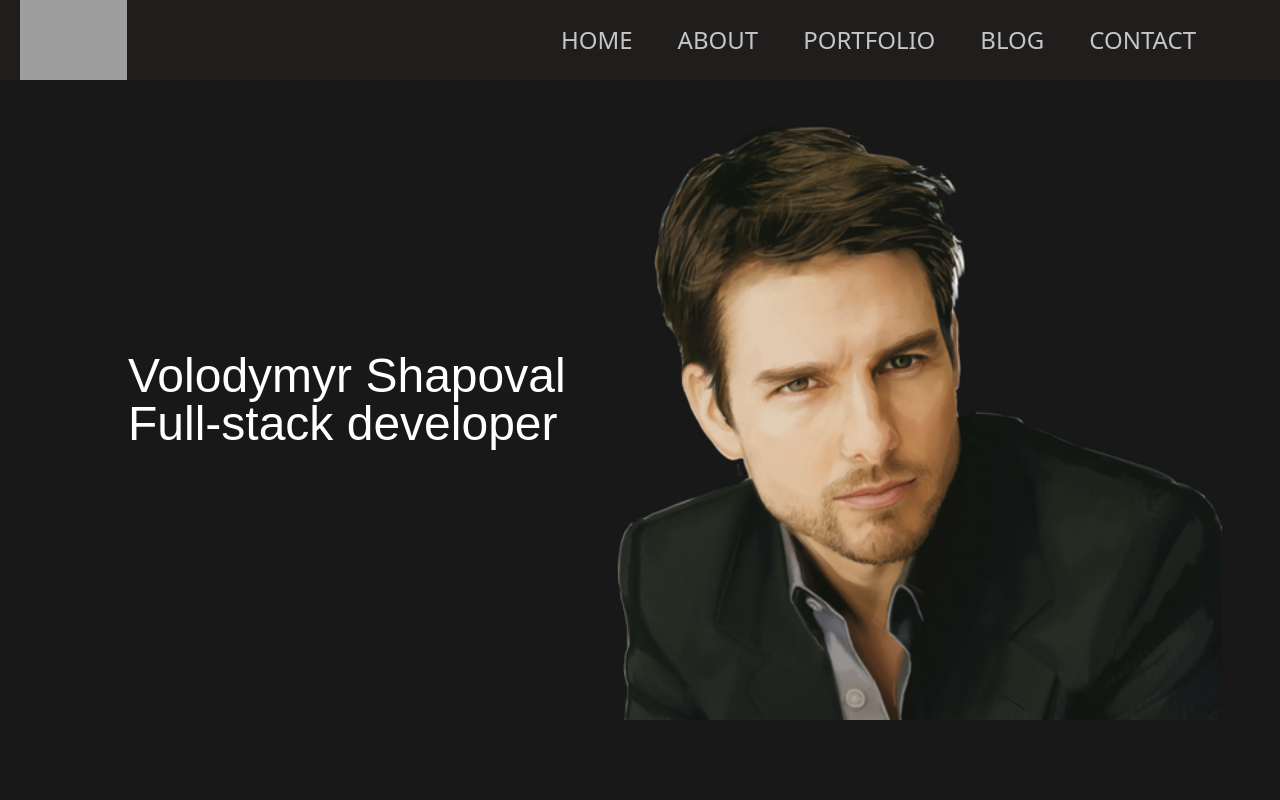
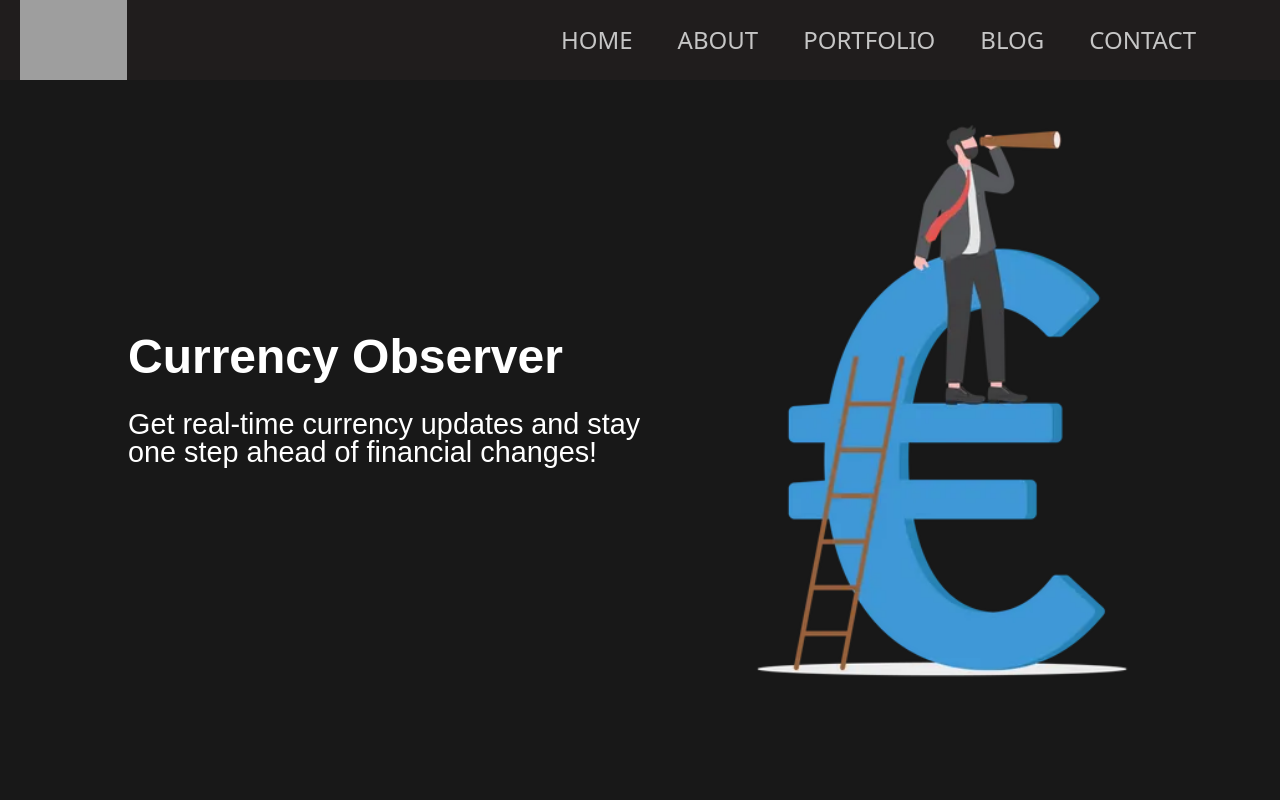
Before and after one commit to VolodymyrShapoval/CurrencyObserver, a React (Create React App) app in the folder CurrencyObserver.Client/: page / in a window 1280 px wide. Shown: the top 800 px of the page. Built offline with nearby package versions, Linux system fonts and the light colour scheme; grey boxes are pictures that could not be loaded.

Commit message:
style: update ProfileImage component, change heading styles in Title component

```diff
--- a/CurrencyObserver.Client/src/components/Main/Introduction/ProfileImage.js
+++ b/CurrencyObserver.Client/src/components/Main/Introduction/ProfileImage.js
@@ -1,7 +1,7 @@
 import React from 'react';
 
 const ProfileImage = () => (
-  <img className="introduction-image" src="/assets/images/tom_cruise_photo.png" alt="Profile" />
+  <img className="introduction-image" src="/assets/images/observerImg.webp" alt="Profile" />
 );
 
 export default ProfileImage;
--- a/CurrencyObserver.Client/src/components/Main/Introduction/Title.js
+++ b/CurrencyObserver.Client/src/components/Main/Introduction/Title.js
@@ -2,8 +2,8 @@ import React from 'react';
 
 const Title = () => (
   <div>
-    <h1 id="name-title">Volodymyr Shapoval</h1>
-    <h1 id="developer-title">Full-stack developer</h1>
+    <h1 id="name-title" style={{fontWeight:"700"}}>Currency Observer</h1>
+    <h2 id="description-title" style={{fontSize: "0.6em", marginTop:"1em"}} >Get real-time currency updates and stay one step ahead of financial changes!</h2>
   </div>
 );
 
--- a/CurrencyObserver.Client/src/index.css
+++ b/CurrencyObserver.Client/src/index.css
@@ -169,7 +169,7 @@ body {
   color: #be1736;
 }
 .main-page .introduction-page .introduction-image {
-  height: 80%;
+  height: 70%;
   padding: 0 5% 0 0;
 }
 
```
Also changed, not shown: CurrencyObserver.Client/public/assets/images/observerImg.webp (added).
